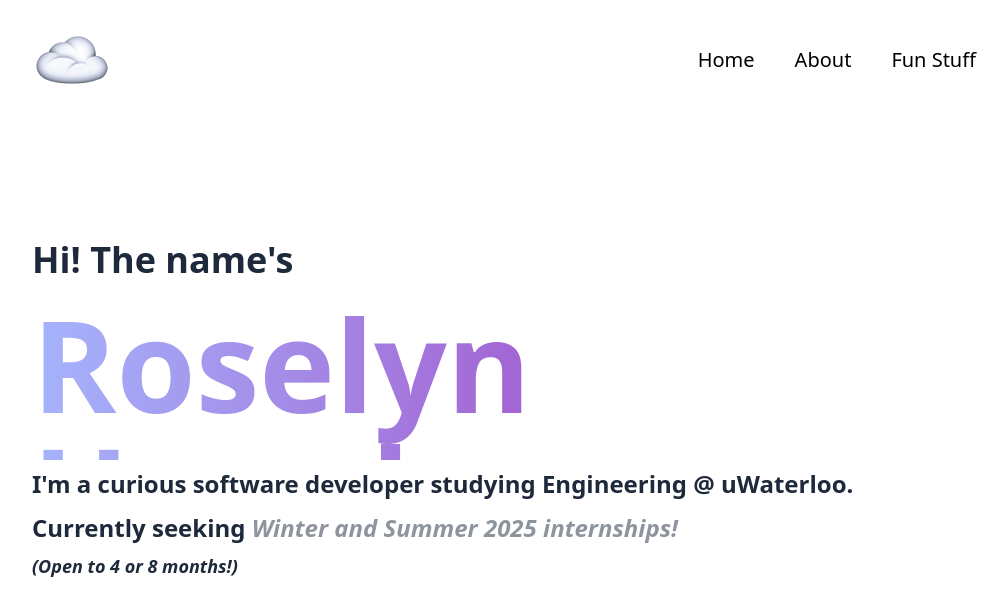
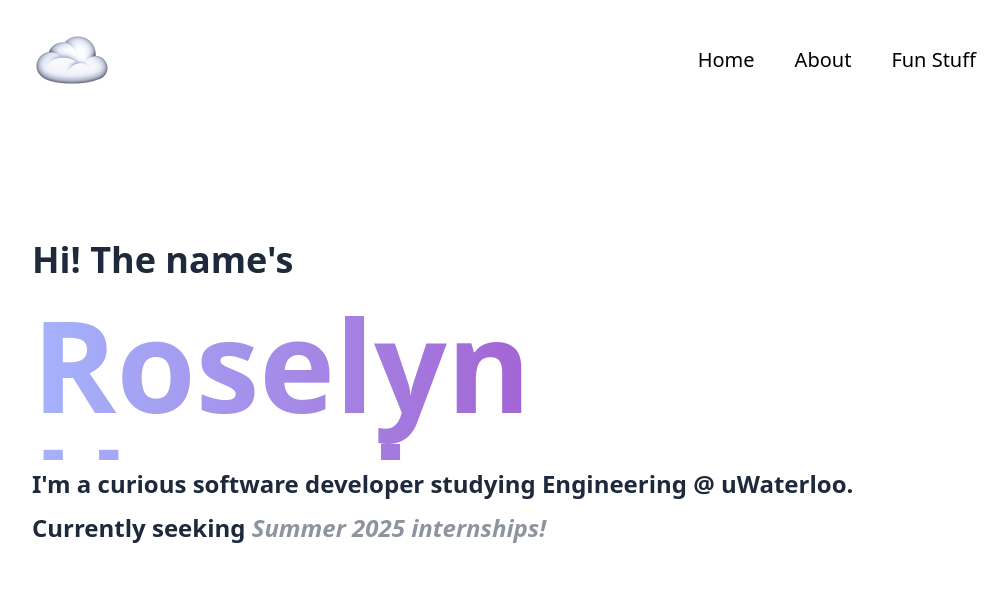
Before and after one commit to roselynh100/personal-website, a Vue app: page / in a window 1280 px wide. Shown: the top 616 px of the page, without its empty margins (136-1143 px from the left). Built offline with nearby package versions, Linux system fonts and the light colour scheme.

Commit message:
update internships

```diff
--- a/src/components/Opening.vue
+++ b/src/components/Opening.vue
@@ -15,9 +15,8 @@
 				class="italic animate-pulse hover:underline hover:decoration-wavy hover:decoration-indigo-300 hover:animate-none"
 				data-tooltip-target="tooltip-default"
 			>
-				Winter and Summer 2025 internships!
+				Summer 2025 internships!
 			</span>
 		</p>
-		<p class="text-lg font-semibold italic">(Open to 4 or 8 months!)</p>
 	</div>
 </template>
```
